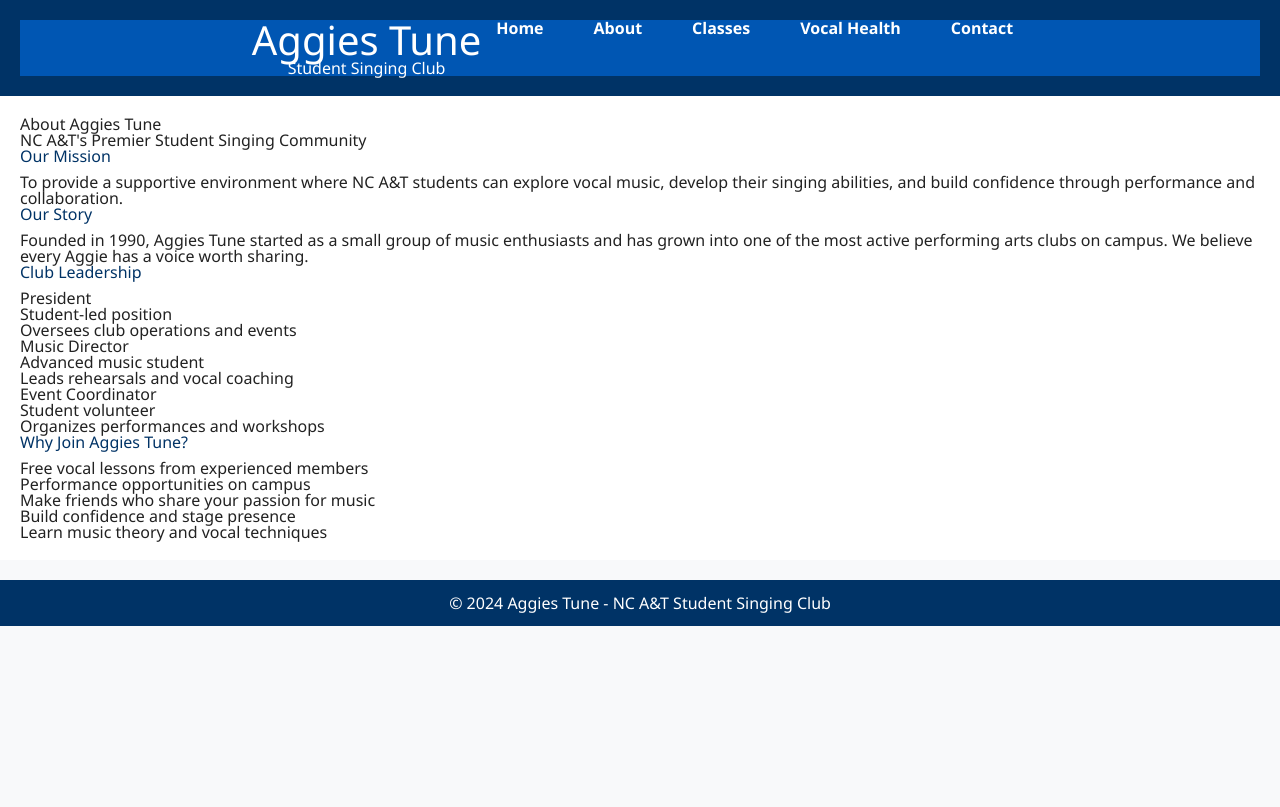
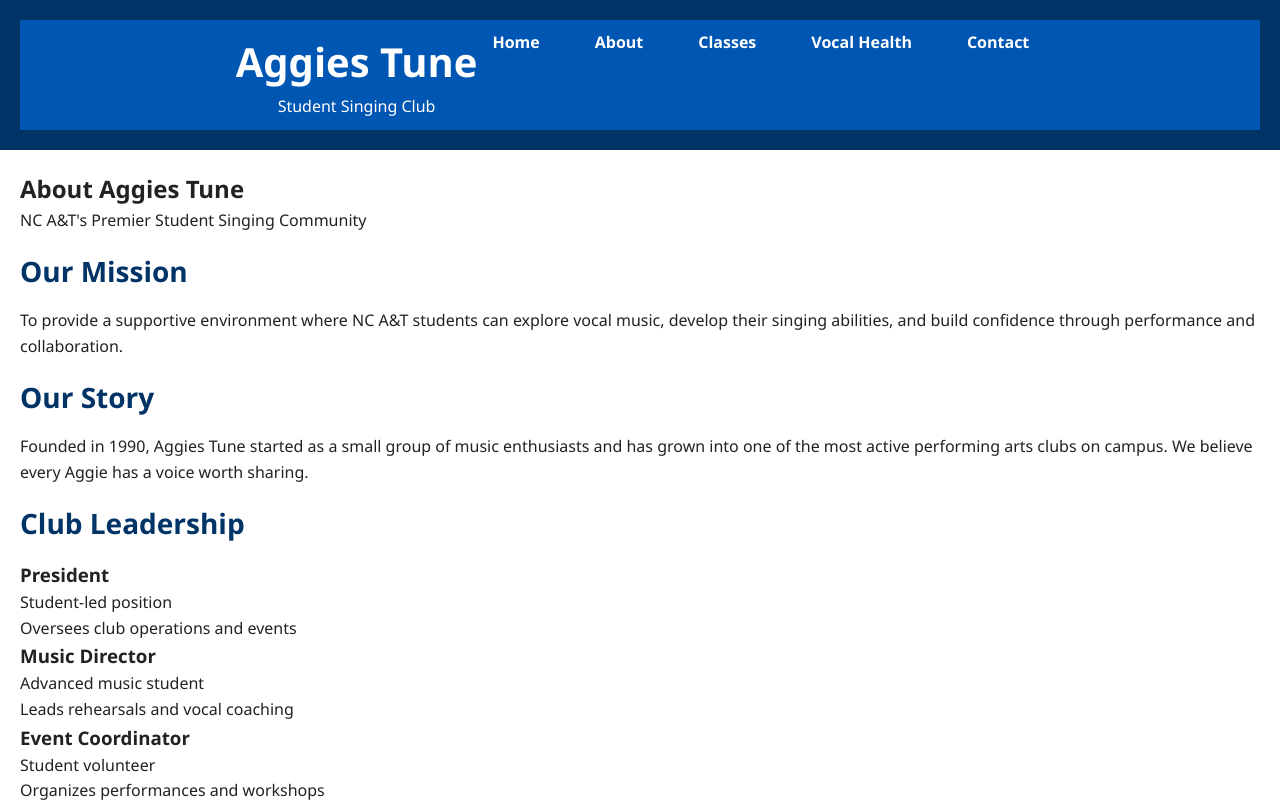
Before and after one commit to delvallevere/Final-Project, a plain HTML site: page Aggies_Tune_In/about.html in a window 1280 px wide. Shown: the top 807 px of the page. Drawn offline with Linux system fonts and the light colour scheme; files that its build step writes are made by us from their sources.

Commit message:
Refactor CSS with global resets and improved styles

```diff
--- a/Aggies_Tune_In/css/styles.css
+++ b/Aggies_Tune_In/css/styles.css
@@ -9,50 +9,48 @@
    ==================================================== */
 
 /* ====================================================
-   CSS RESET
-   Purpose: Remove default browser styles for consistency
+   CSS RESET + GLOBAL DEFAULTS
    ==================================================== */
-html, body, div, span, applet, object, iframe,
-h1, h2, h3, h4, h5, h6, p, blockquote, pre,
-a, abbr, acronym, address, big, cite, code,
-del, dfn, em, img, ins, kbd, q, s, samp,
-small, strike, strong, sub, sup, tt, var,
-b, u, i, center,
-dl, dt, dd, ol, ul, li,
-fieldset, form, label, legend,
-table, caption, tbody, tfoot, thead, tr, th, td,
-article, aside, canvas, details, embed,
-figure, figcaption, footer, header, hgroup,
-menu, nav, output, ruby, section, summary,
-time, mark, audio, video {
+*,
+*::before,
+*::after {
     margin: 0;
     padding: 0;
-    border: 0;
-    font-size: 100%;
-    font: inherit;
-    vertical-align: baseline;
+    box-sizing: border-box;
 }
 
-/* Ensure HTML5 elements display correctly in older browsers */
-article, aside, details, figcaption, figure,
-footer, header, hgroup, menu, nav, section {
-    display: block;
+html {
+    font-size: 100%;
 }
 
 body {
-    line-height: 1;
+    line-height: 1.6;
     background-color: #f8f9fa;
     color: #222;
     font-family: 'Segoe UI', Tahoma, Geneva, Verdana, sans-serif;
 }
 
+/* Remove bullets */
 ol, ul {
-    list-style: none; /* Removes bullet markers */
+    list-style: none;
 }
 
+/* Link defaults */
 a {
-    text-decoration: none; /* Removes underlines */
+    text-decoration: none;
     color: #0056b3;
+    transition: color 0.3s ease;
+}
+
+a:hover,
+a:focus {
+    color: #002d64;
+}
+
+/* Ensure HTML5 elements render correctly */
+article, aside, figcaption, figure,
+footer, header, nav, section {
+    display: block;
 }
 
 /* ====================================================
@@ -76,22 +74,24 @@
     background-color: #0056b3;
     display: flex;
     justify-content: center;
+    padding: 10px 0;
 }
 
 nav ul {
     display: flex;
-    gap: 20px;
+    gap: 25px;
 }
 
 nav a {
     color: #ffffff;
-    font-weight: bold;
+    font-weight: 600;
     padding: 10px 15px;
+    border-radius: 4px;
+    transition: background-color 0.3s ease;
 }
 
 nav a:hover {
     background-color: #003366;
-    border-radius: 5px;
 }
 
 /* ====================================================
@@ -104,21 +104,39 @@
 
 h2 {
     color: #003366;
-    margin-bottom: 10px;
+    margin: 15px 0;
+    font-size: 1.75em;
 }
 
-/* Example of a class selector */
 .highlight {
     background-color: #ffeb3b;
     font-weight: bold;
     padding: 5px;
 }
 
-/* Example of an ID selector */
+/* ID Selector */
 #featured {
     border: 2px solid #003366;
-    padding: 15px;
-    margin-top: 20px;
+    padding: 20px;
+    margin-top: 25px;
+    background: #eef4fa;
+}
+
+/* ====================================================
+   BUTTON STYLES
+   ==================================================== */
+button {
+    background-color: #0056b3;
+    color: #ffffff;
+    border: none;
+    padding: 10px 18px;
+    cursor: pointer;
+    border-radius: 5px;
+    transition: background 0.3s ease;
+}
+
+button:hover {
+    background-color: #003366;
 }
 
 /* ====================================================
@@ -128,21 +146,9 @@
     background-color: #003366;
     color: #ffffff;
     text-align: center;
-    padding: 15px;
-    margin-top: 20px;
+    padding: 18px;
+    margin-top: 30px;
+    font-size: 0.9em;
 }
-
-/* ====================================================
-   ADDITIONAL STYLES
-   ==================================================== */
-button {
-    background-color: #0056b3;
-    color: #ffffff;
-    border: none;
-    padding: 10px 15px;
-    cursor: pointer;
-}
-
-button:hover {
     background-color: #003366;
 }
```
